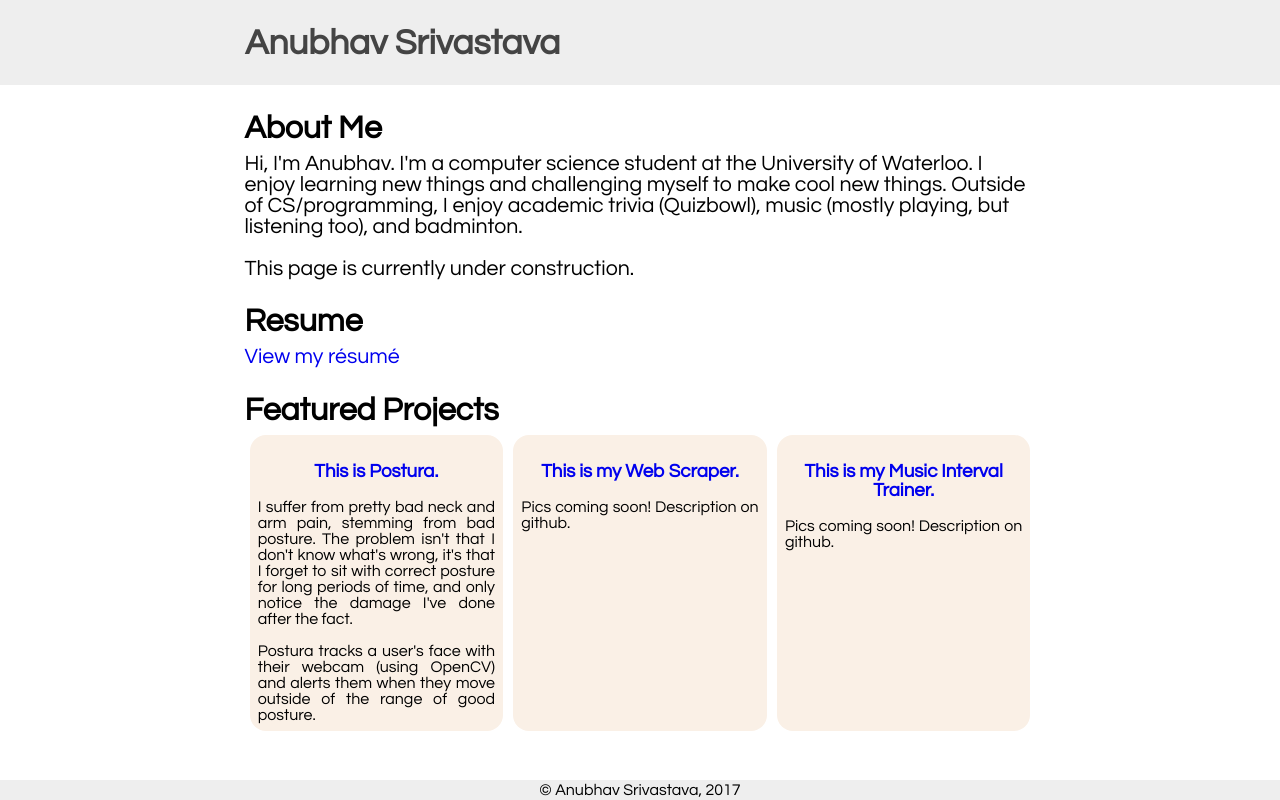
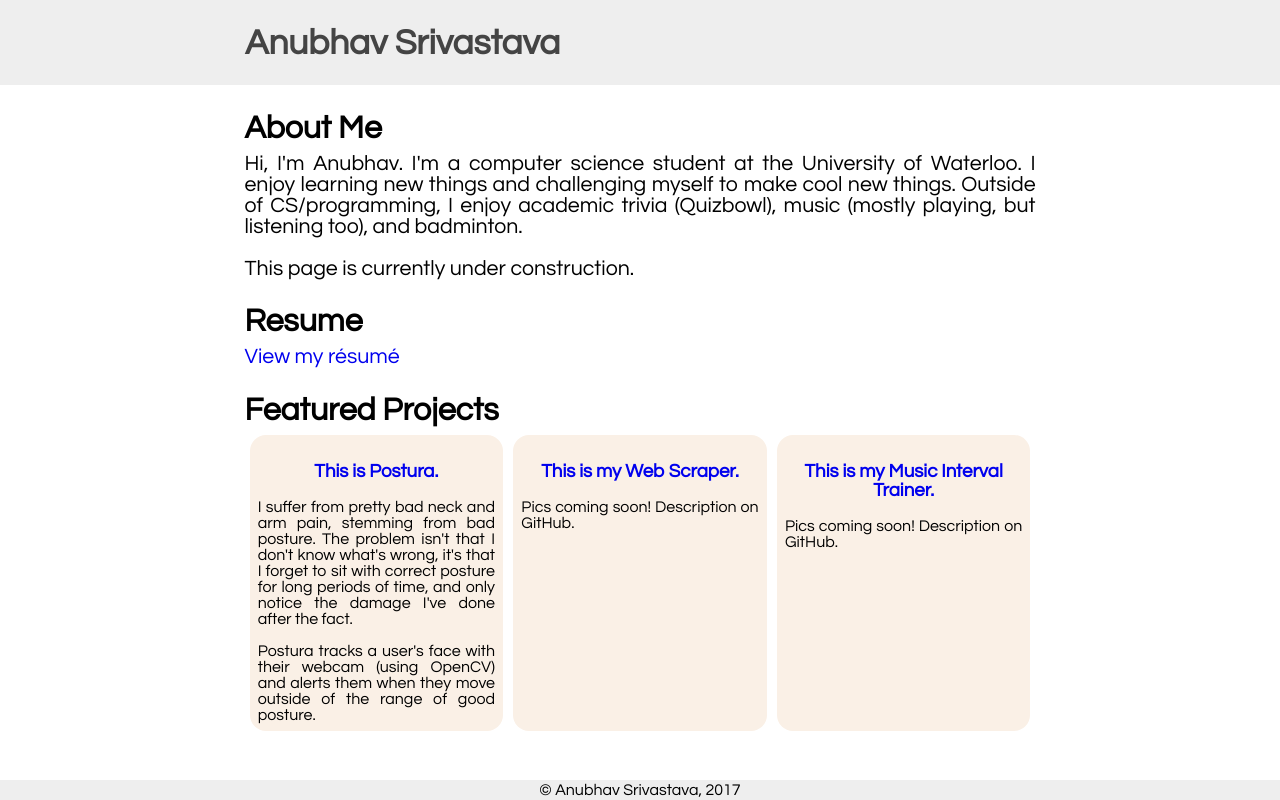
Before and after one commit to SrivastavaAnubhav/srivastavaanubhav.github.io, a plain HTML site: page index.html in a window 1280 px wide. Drawn offline with Linux system fonts and the light colour scheme.

Commit message:
Changed github to Github. Justified paragraphs.

```diff
--- a/index.html
+++ b/index.html
@@ -57,7 +57,7 @@
 					</h3>
 				</a>
 
-					Pics coming soon! Description on github.
+					Pics coming soon! Description on GitHub.
 			</div>
 
 			<div class="project">
@@ -67,7 +67,7 @@
 					</h3>
 				</a>
 
-					Pics coming soon! Description on github.
+					Pics coming soon! Description on GitHub.
 			</div>
 		</div>
 	</div>
--- a/style.css
+++ b/style.css
@@ -10,6 +10,9 @@
 	color: #444;
 }
 
+/*
+This should be changed to just another relative element once I have enough content
+*/
 #footer {
 	padding: 2px;
 	position: absolute;
@@ -18,6 +21,7 @@
 	left: 0;
 	text-align: center;
 	background-color: #EEE;
+
 }
 
 .maincontent {
@@ -55,6 +59,7 @@ h3 {
 
 p {
 	font-size: 16pt;
+	text-align: justify;
 	padding: 0rem;
 	margin: 0rem;
 	margin-bottom: 0.2rem;
```
